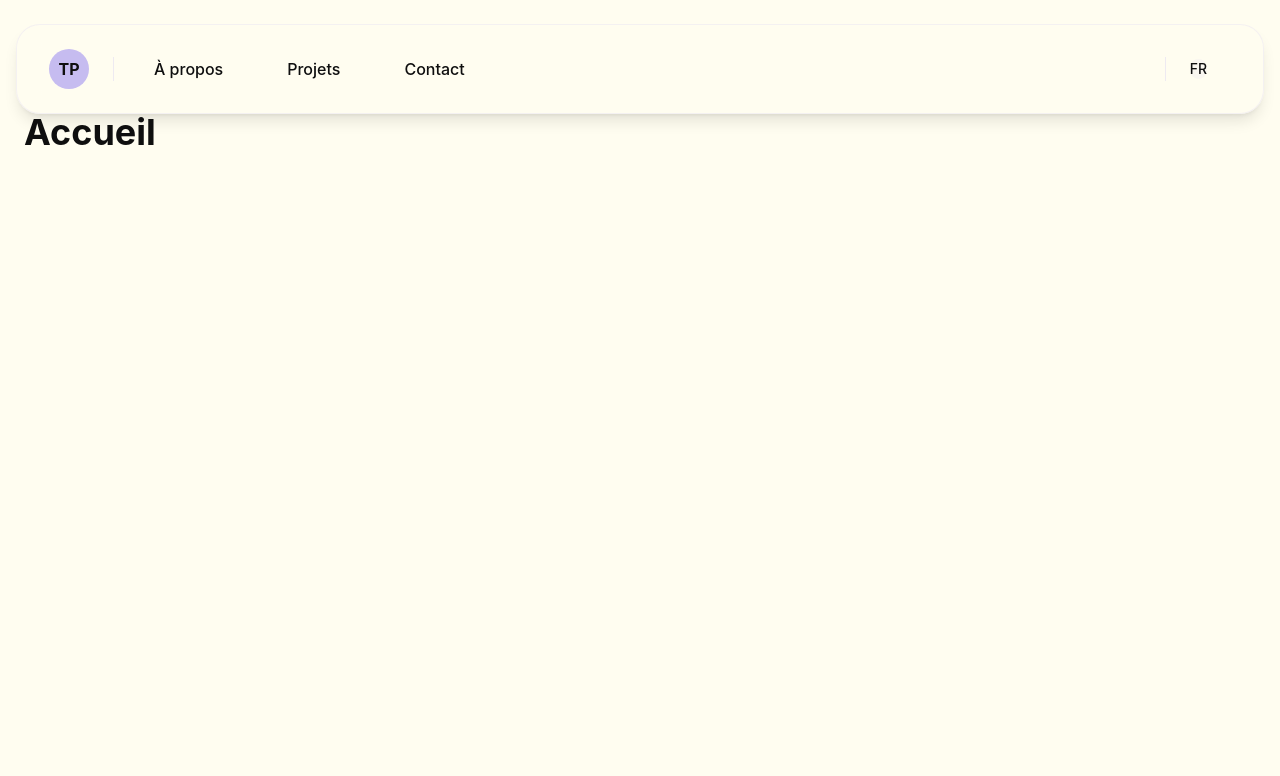
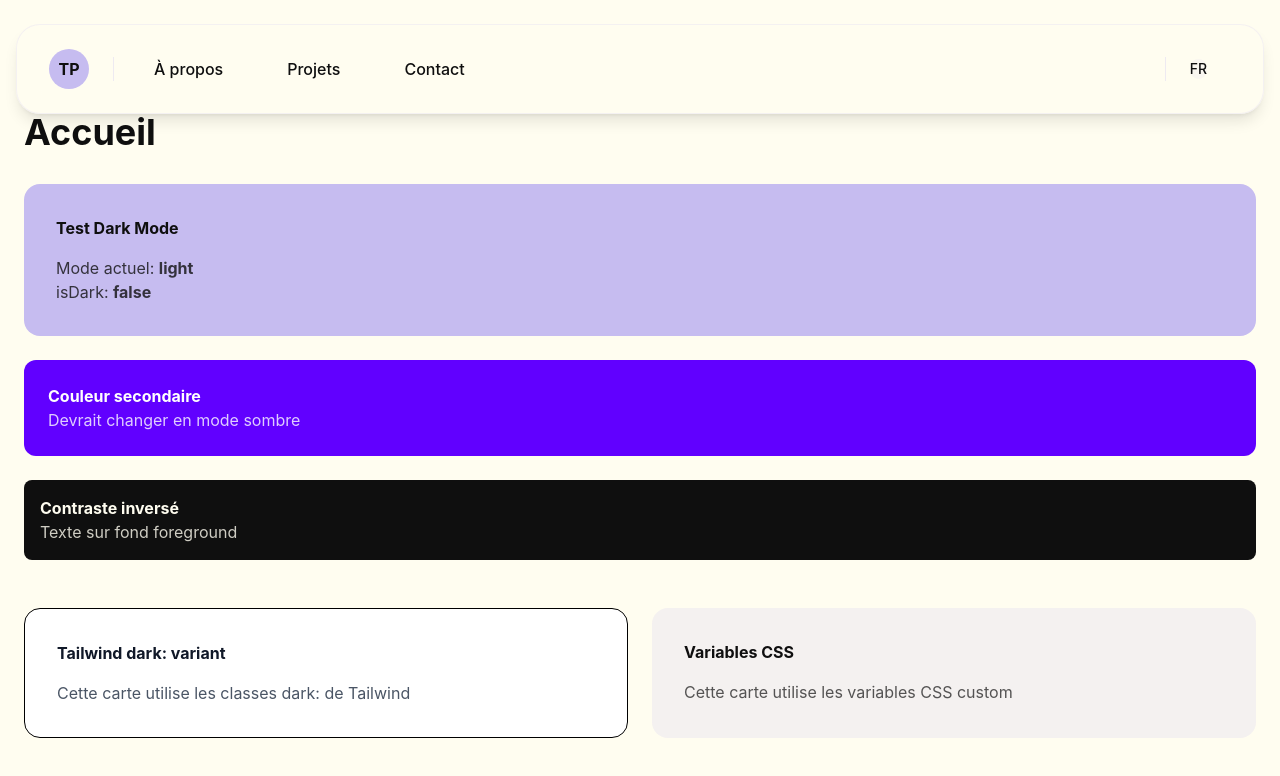
Before and after one commit to Bima42/portfolio, a React (Vite) app: page /#/ in a window 1280 px wide. Shown: the top 776 px of the page. Built offline with nearby package versions, Linux system fonts and the light colour scheme.

Commit message:
feat(ui): dark mode support

```diff
--- a/src/components/Header.tsx
+++ b/src/components/Header.tsx
@@ -1,14 +1,10 @@
 import { useState } from 'react'
 import { Link } from '@tanstack/react-router'
+import { useTheme } from '../hooks/useTheme'
 
 export default function Header() {
-  const [isDark, setIsDark] = useState(false)
+  const { toggleTheme, isDark } = useTheme()
   const [language, setLanguage] = useState('FR')
-
-  const toggleTheme = () => {
-    setIsDark(!isDark)
-    document.documentElement.classList.toggle('dark')
-  }
 
   const toggleLanguage = () => {
     setLanguage(language === 'FR' ? 'EN' : 'FR')
--- /dev/null
+++ b/src/hooks/useTheme.ts
@@ -0,0 +1,35 @@
+import { useState, useEffect } from 'react'
+
+type Theme = 'light' | 'dark'
+
+export function useTheme() {
+  const [theme, setTheme] = useState<Theme>(() => {
+    const stored = localStorage.getItem('theme') as Theme | null
+    if (stored) return stored
+
+    return window.matchMedia('(prefers-color-scheme: dark)').matches ? 'dark' : 'light'
+  })
+
+  useEffect(() => {
+    const root = document.documentElement
+
+    if (theme === 'dark') {
+      root.classList.add('dark')
+    } else {
+      root.classList.remove('dark')
+    }
+
+    localStorage.setItem('theme', theme)
+  }, [theme])
+
+  const toggleTheme = () => {
+    setTheme(prev => prev === 'light' ? 'dark' : 'light')
+  }
+
+  return {
+    theme,
+    setTheme,
+    toggleTheme,
+    isDark: theme === 'dark'
+  }
+}
--- a/src/index.css
+++ b/src/index.css
@@ -1,4 +1,6 @@
 @import "tailwindcss";
+
+@custom-variant dark (&:where(.dark, .dark *));
 
 @theme {
   /* Colors */
@@ -37,6 +39,13 @@
   --radius-full: 9999px;   /* full circle */
 }
 
+.dark {
+  --color-background: #0F0F0F;
+  --color-foreground: #FFFDF0;
+  --color-primary: #C6BCF0;
+  --color-secondary: #8A4FFF;
+}
+
 body {
   font-family: Inter, system-ui, sans-serif;
 }
--- a/src/pages/Home.tsx
+++ b/src/pages/Home.tsx
@@ -1,8 +1,43 @@
+import { useTheme } from '../hooks/useTheme'
+
 export default function Home() {
+  const { theme, isDark } = useTheme()
+
   return (
     <div className="min-h-screen bg-background pt-3xl">
       <div className="container mx-auto px-lg py-2xl max-w-container-lg">
-        <h1 className="text-4xl font-bold text-foreground">Accueil</h1>
+        <h1 className="text-4xl font-bold text-foreground mb-xl">Accueil</h1>
+
+        <div className="grid gap-lg mb-2xl">
+          <div className="bg-primary p-xl rounded-xl">
+            <h2 className="text-foreground font-bold mb-md">Test Dark Mode</h2>
+            <p className="text-foreground/80">Mode actuel: <strong>{theme}</strong></p>
+            <p className="text-foreground/80">isDark: <strong>{isDark ? 'true' : 'false'}</strong></p>
+          </div>
+
+          <div className="bg-secondary p-lg rounded-lg">
+            <p className="text-white font-bold">Couleur secondaire</p>
+            <p className="text-white/80">Devrait changer en mode sombre</p>
+          </div>
+
+          <div className="bg-foreground p-md rounded-md">
+            <p className="text-background font-bold">Contraste inversé</p>
+            <p className="text-background/80">Texte sur fond foreground</p>
+          </div>
+        </div>
+
+        {/* Cards avec variations dark: */}
+        <div className="grid md:grid-cols-2 gap-lg">
+          <div className="bg-white dark:bg-gray-800 p-xl rounded-xl border">
+            <h3 className="text-gray-900 dark:text-white font-bold mb-md">Tailwind dark: variant</h3>
+            <p className="text-gray-600 dark:text-gray-300">Cette carte utilise les classes dark: de Tailwind</p>
+          </div>
+
+          <div className="bg-primary/20 dark:bg-primary/10 p-xl rounded-xl">
+            <h3 className="text-foreground font-bold mb-md">Variables CSS</h3>
+            <p className="text-foreground/70">Cette carte utilise les variables CSS custom</p>
+          </div>
+        </div>
       </div>
     </div>
   )
```
